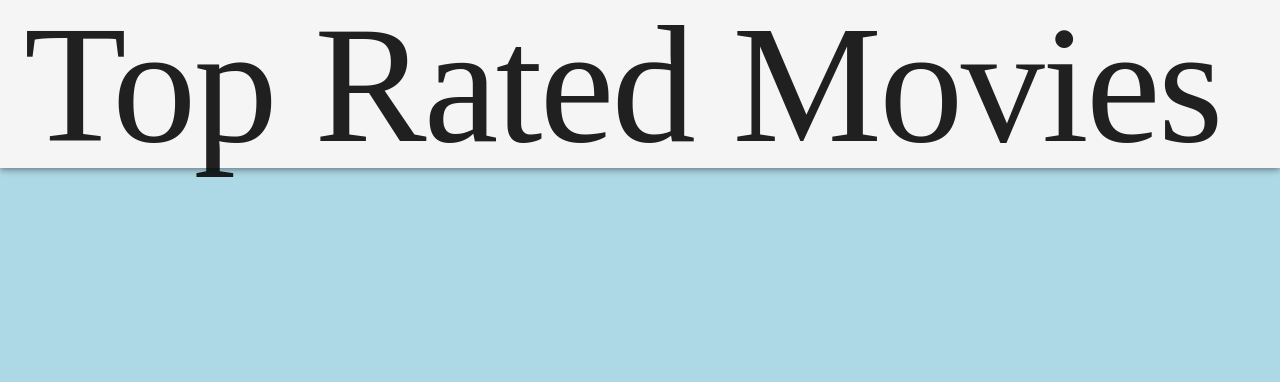
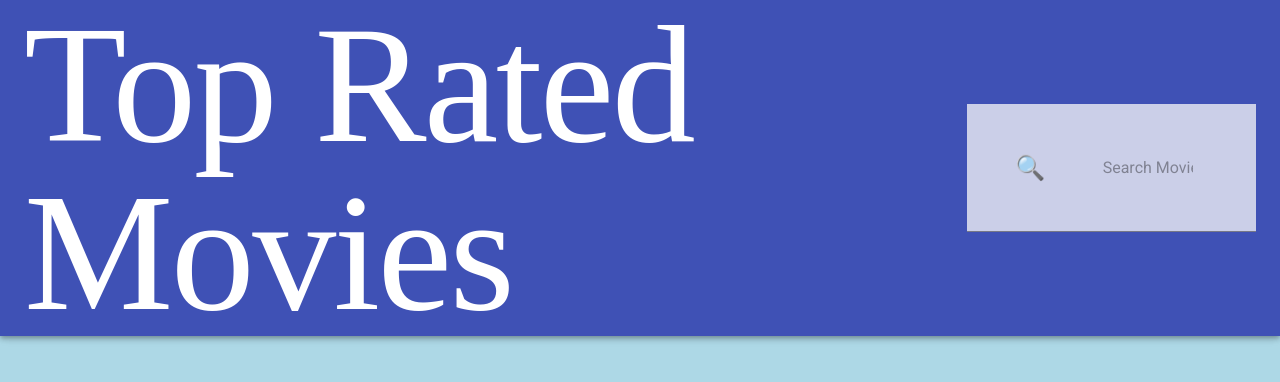
Before and after one commit to mykey007/top-movies, a React (Create React App) app: page / in a window 1280 px wide. Shown: the top 382 px of the page. Built offline with nearby package versions, Linux system fonts and the light colour scheme; no server answers; a web font is replaced by a local one.

Commit message:
add ajax search with input component to track text and styles

```diff
--- a/src/App.css
+++ b/src/App.css
@@ -4,7 +4,7 @@
 
 
 .app-logo {
-  animation: App-logo-spin infinite 20s linear;
+  /*animation: App-logo-spin infinite 20s linear;*/
   height: 40vmin;
   pointer-events: none;
 }
@@ -23,3 +23,20 @@
 .app-link {
   color: #61dafb;
 }
+
+.title {
+  flex-grow: 1;
+}
+
+.searchMovies {
+  background: rgba(250, 250, 250, 0.75);
+  padding: 1rem;
+}
+
+.searchMovies span {
+  font-size: 24px;
+  padding-right: 1.2rem;
+}
+.searchMovies input {
+  font-size: 16px;
+}
--- a/src/App.js
+++ b/src/App.js
@@ -1,11 +1,13 @@
 import React, { Component } from 'react';
-// import './App.css';
+import './App.css';
 
 import PropTypes from 'prop-types';
 import { withStyles } from '@material-ui/core/styles';
 import AppBar from '@material-ui/core/AppBar';
 import Toolbar from '@material-ui/core/Toolbar';
 import Typography from '@material-ui/core/Typography';
+import Input from '@material-ui/core/Input';
+import InputAdornment from '@material-ui/core/InputAdornment';
 
 import MovieCard from './components/movieCard'
 import MovieDialog from './components/movieDialouge'
@@ -26,10 +28,25 @@ const styles = {
 
 class App extends Component {
   //add state to the component
-  state = {movies: [], selectedMovie: null};
+  state = {movies: [], selectedMovie: null, searchText: ''};
 
   selectMovie = movie => this.setState({ selectedMovie: movie });
   clearMovie = () => this.setState({ selectedMovie: null });
+
+  // add search
+
+  searchTextChanged = e => this.setState({searchText: e.target.value});
+
+  search = async e => {
+    e.preventDefault();
+
+    const {searchText} = this.state;
+    const response = await fetch(
+      `https://api.themoviedb.org/3/search/movie?api_key=${apiKey}&query=${searchText}`)
+    const json = await response.json();
+    this.setState({movies:json.results});
+  }
+
 
   // add lifecycle function to make it async
   async componentDidMount(){
@@ -53,15 +70,29 @@ class App extends Component {
   }
   render() {
     //read state update here
-    const {movies, selectedMovie} = this.state;
+    const {movies, selectedMovie, searchText} = this.state;
 
     return (
       <div>
-        <AppBar position="fixed" color="default">
+        <AppBar position="fixed">
           <Toolbar>
-            <Typography variant="h1" color="inherit">
+            <Typography variant="h1" color="inherit" className="title" >
               Top Rated Movies
             </Typography>
+            <form onSubmit={this.search}>
+              <Input
+                className="searchMovies"
+                type="search"
+                value={searchText}
+                placeholder="Search Movies"
+                onChange={this.searchTextChanged}
+                startAdornment={
+                  <InputAdornment>
+                    <span role="img" aria-label="Search">🔍</span>
+                  </InputAdornment>
+                }
+              />
+            </form>
           </Toolbar>
         </AppBar>
 
@@ -74,7 +105,7 @@ class App extends Component {
             />
           ))}
         </div>
-        <MovieDialog movie={selectedMovie} handleClose={this.clearMovie} />
+        // <MovieDialog movie={selectedMovie} handleClose={this.clearMovie} />
       </div>
     );
   }
```
